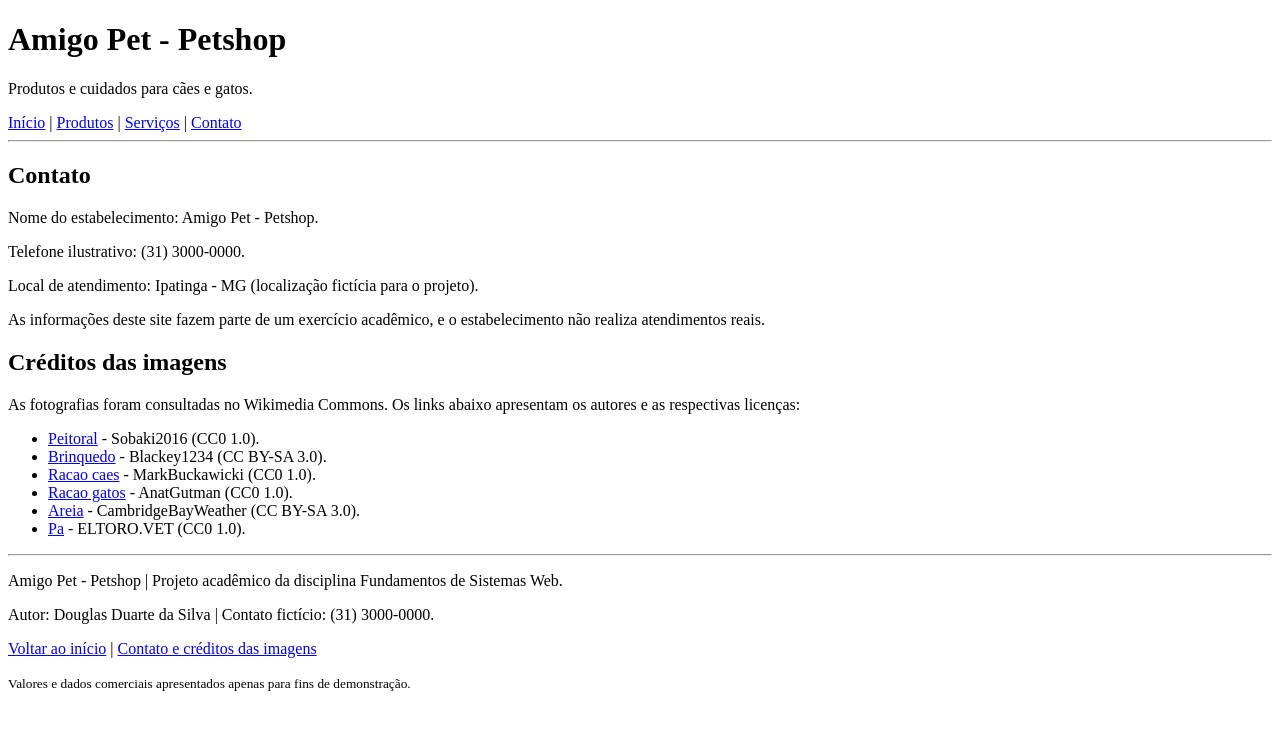
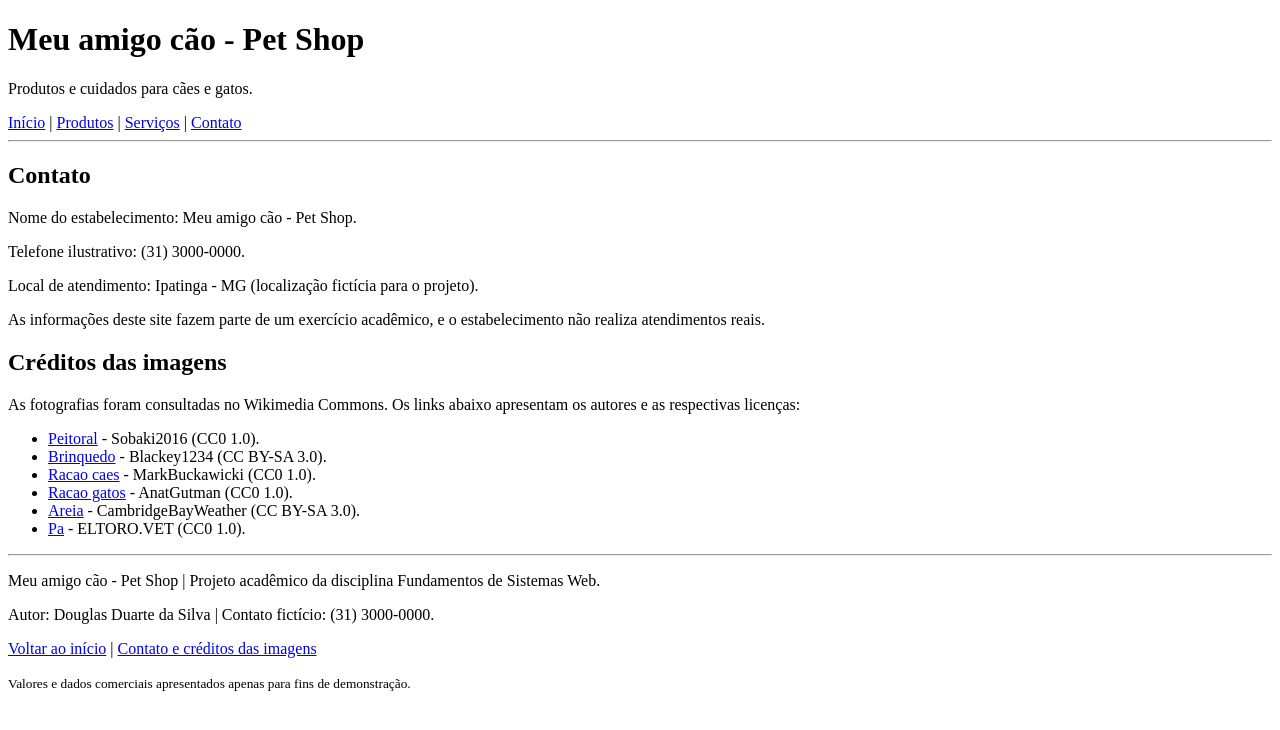
Before and after one commit to odouglasduarte/petshop-fase1, a plain HTML site: page contato.html in a window 1280 px wide. Drawn offline with Linux system fonts and the light colour scheme.

Commit message:
Atualiza nome do petshop em contato.html

```diff
--- a/contato.html
+++ b/contato.html
@@ -3,11 +3,11 @@
 <head>
     <meta charset="UTF-8">
     <meta name="viewport" content="width=device-width, initial-scale=1.0">
-    <title>Contato | Amigo Pet</title>
+    <title>Contato | Meu amigo cão - Pet Shop</title>
 </head>
 <body>
     <header>
-        <h1>Amigo Pet - Petshop</h1>
+        <h1>Meu amigo cão - Pet Shop</h1>
         <p>Produtos e cuidados para cães e gatos.</p>
         <nav aria-label="Navegação principal">
             <a href="index.html">Início</a> |
@@ -20,7 +20,7 @@
     <main>
         <section>
             <h2>Contato</h2>
-            <p>Nome do estabelecimento: Amigo Pet - Petshop.</p>
+            <p>Nome do estabelecimento: Meu amigo cão - Pet Shop.</p>
             <p>Telefone ilustrativo: (31) 3000-0000.</p>
             <p>Local de atendimento: Ipatinga - MG (localização fictícia para o projeto).</p>
             <p>As informações deste site fazem parte de um exercício acadêmico, e o estabelecimento não realiza atendimentos reais.</p>
@@ -40,7 +40,7 @@
     </main>
     <hr>
     <footer>
-        <p>Amigo Pet - Petshop | Projeto acadêmico da disciplina Fundamentos de Sistemas Web.</p>
+        <p>Meu amigo cão - Pet Shop | Projeto acadêmico da disciplina Fundamentos de Sistemas Web.</p>
         <p>Autor: Douglas Duarte da Silva | Contato fictício: (31) 3000-0000.</p>
         <p><a href="index.html">Voltar ao início</a> | <a href="contato.html">Contato e créditos das imagens</a></p>
         <p><small>Valores e dados comerciais apresentados apenas para fins de demonstração.</small></p>
```
